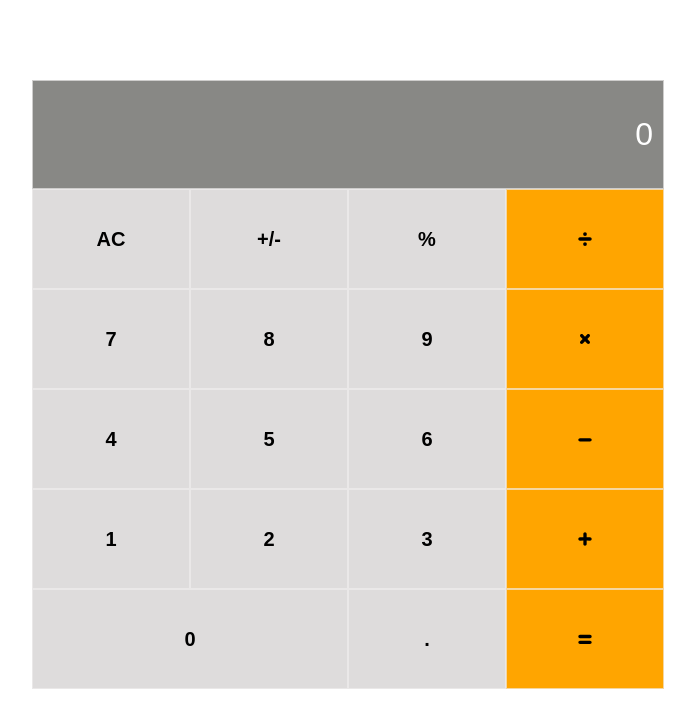
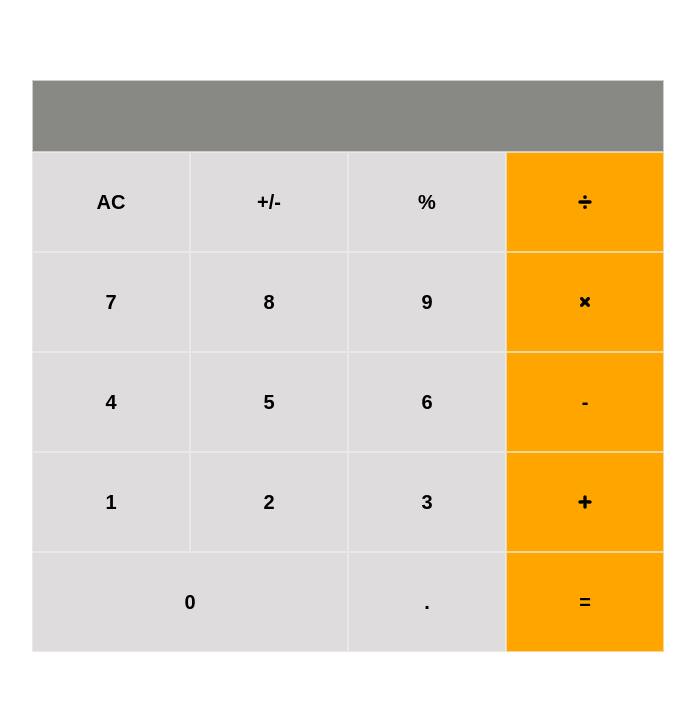
Before and after one commit to andersonlebon/math-magicians, a React (Create React App) app: page / in a window 1280 px wide. Shown: the top 728 px of the page, without its empty margins (292-987 px from the left). Built offline with nearby package versions, Linux system fonts and the light colour scheme.

Commit message:
Implement the calculate function the calculator component

```diff
--- a/src/components/Calculator.js
+++ b/src/components/Calculator.js
@@ -1,51 +1,96 @@
+/* eslint-disable */
+
 import React, { Component } from 'react';
-import {
-  TiDivide, TiTimes, TiMinus, TiPlus, TiEquals,
-} from 'react-icons/ti';
+import { TiDivide, TiTimes, TiMinus, TiPlus, TiEquals } from 'react-icons/ti';
+import calculate from './calculate';
 
 class Calculator extends Component {
   constructor(props) {
     super(props);
-    this.state = {};
+    this.state = {
+      obj: {
+        total: null,
+        next: null,
+        operation: null,
+      },
+    };
   }
 
+  handleCalculate = (e) => {
+    const { obj } = this.state;
+    this.setState({ obj: calculate(obj, e.target.outerText) });
+    console.log(this.state.obj)
+  };
+
   render() {
+    const { obj: object } = this.state;
     return (
       <div className="container">
-        <div className="result">0</div>
+        <div className="result">{object.total|| object.next}</div>
         <ul className="cal-table">
-          <li className="cal-item">AC</li>
-          <li className="cal-item">+/-</li>
-          <li className="cal-item">%</li>
-          <li className="cal-item bg-orange">
+          <li className="cal-item" name="caleb" onClick={this.handleCalculate}>
+            AC
+          </li>
+          <li
+            className="cal-item onClick={this.handleCalculate}"
+            onClick={this.handleCalculate}
+          >
+            +/-
+          </li>
+          <li className="cal-item" onClick={this.handleCalculate}>
+            %
+          </li>
+          <li className="cal-item bg-orange" onClick={this.handleCalculate}>
             <TiDivide />
           </li>
 
-          <li className="cal-item">7</li>
-          <li className="cal-item">8</li>
-          <li className="cal-item">9</li>
-          <li className="cal-item bg-orange">
+          <li className="cal-item" onClick={this.handleCalculate}>
+            7
+          </li>
+          <li className="cal-item" onClick={this.handleCalculate}>
+            8
+          </li>
+          <li className="cal-item" onClick={this.handleCalculate}>
+            9
+          </li>
+          <li className="cal-item bg-orange" onClick={this.handleCalculate}>
             <TiTimes />
           </li>
 
-          <li className="cal-item">4</li>
-          <li className="cal-item">5</li>
-          <li className="cal-item">6</li>
-          <li className="cal-item bg-orange">
-            <TiMinus />
+          <li className="cal-item" onClick={this.handleCalculate}>
+            4
+          </li>
+          <li className="cal-item" onClick={this.handleCalculate}>
+            5
+          </li>
+          <li className="cal-item" onClick={this.handleCalculate}>
+            6
+          </li>
+          <li className="cal-item bg-orange" onClick={this.handleCalculate}>
+            -
           </li>
 
-          <li className="cal-item">1</li>
-          <li className="cal-item">2</li>
-          <li className="cal-item">3</li>
-          <li className="cal-item bg-orange">
+          <li className="cal-item" onClick={this.handleCalculate}>
+            1
+          </li>
+          <li className="cal-item" onClick={this.handleCalculate}>
+            2
+          </li>
+          <li className="cal-item" onClick={this.handleCalculate}>
+            3
+          </li>
+          <li className="cal-item bg-orange " onClick={this.handleCalculate}>
             <TiPlus />
           </li>
 
-          <li className="cal-item item-0">0</li>
-          <li className="cal-item">.</li>
-          <li className="cal-item bg-orange">
-            <TiEquals />
+          <li className="cal-item item-0" onClick={this.handleCalculate}>
+            0
+          </li>
+          <li className="cal-item" onClick={this.handleCalculate}>
+            .
+          </li>
+          <li className="cal-item bg-orange" onClick={this.handleCalculate}>
+            =
           </li>
         </ul>
       </div>
--- a/src/components/calculate.js
+++ b/src/components/calculate.js
@@ -51,7 +51,7 @@ export default function calculate(obj, buttonName) {
       if (obj.next.includes('.')) {
         return {};
       }
-      return { next: obj.next + '.' };
+      return { next: `${obj.next}.` };
     }
     if (obj.operation) {
       return { next: '0.' };
@@ -60,7 +60,7 @@ export default function calculate(obj, buttonName) {
       if (obj.total.includes('.')) {
         return {};
       }
-      return { total: obj.total + '.' };
+      return { total: `${obj.total}.` };
     }
     return { total: '0.' };
   }
```
